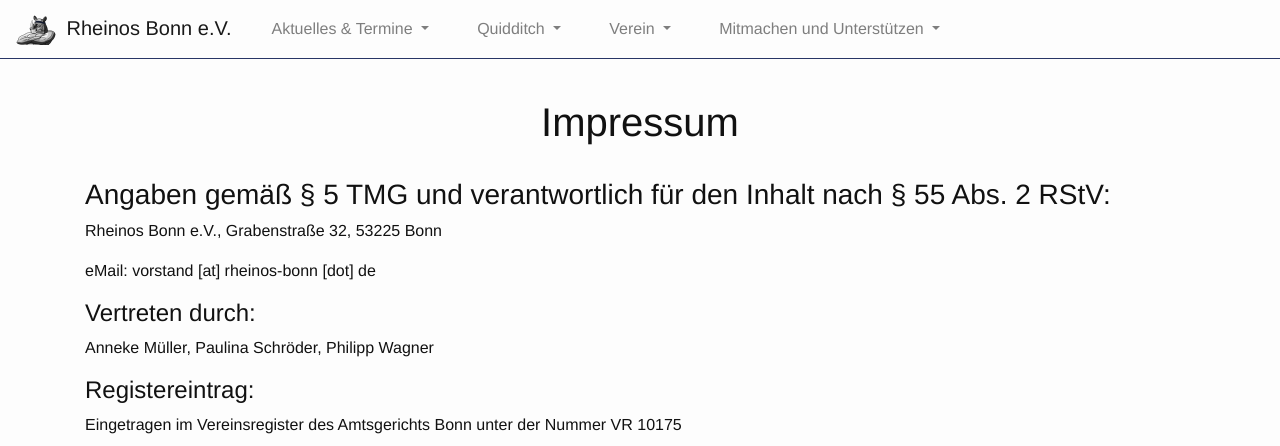
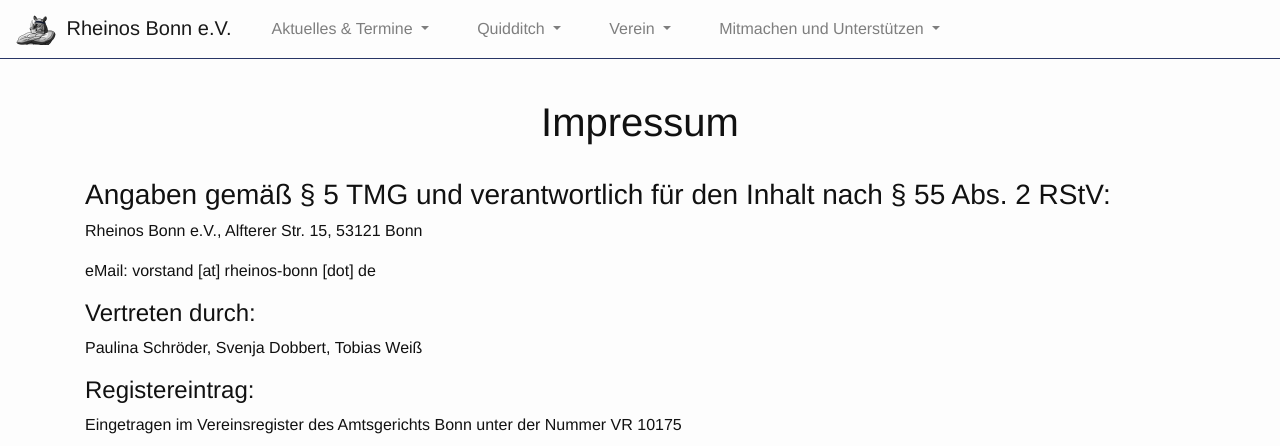
Before and after one commit to rheinos/rheinos.github.io, a Jekyll site: the page built from pages/impressum.md, in a window 1280 px wide. Shown: the top 446 px of the page. Built offline with Jekyll 4.4.1, drawn with Linux system fonts in a browser that asks for light colours; nearby versions of some CDN libraries.

Commit message:
Neuer Vorstand
Signed-off-by: Sebastian Stenzel <sebastian.stenzel@gmail.com>

```diff
--- a/pages/impressum.md
+++ b/pages/impressum.md
@@ -6,14 +6,14 @@ permalink: /impressum/
 
 ### Angaben gemäß § 5 TMG und verantwortlich für den Inhalt nach § 55 Abs. 2 RStV:
 Rheinos Bonn e.V.,
-Grabenstraße 32,
-53225 Bonn
+Alfterer Str. 15,
+53121 Bonn
 
 eMail: vorstand [at] rheinos-bonn [dot] de
 
 #### Vertreten durch:
 
-Anneke Müller, Paulina Schröder, Philipp Wagner
+Paulina Schröder, Svenja Dobbert, Tobias Weiß
 
 #### Registereintrag:
 
```
